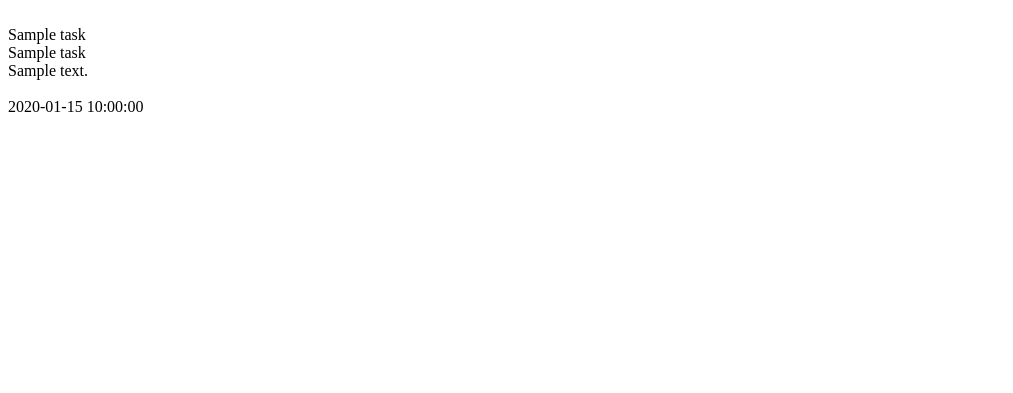
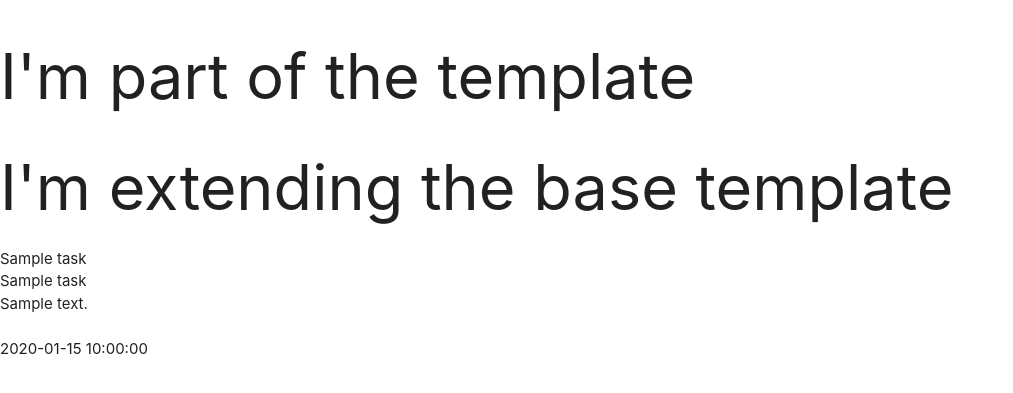
Before and after one commit to IuliiaKonovalova/t_m, a Flask app: page / in a window 1280 px wide. Shown: the top 393 px of the page, without its empty margins (0-1013 px from the left). Run offline with Flask 2, Linux system fonts and the light colour scheme; a database or web service that is not in the repository returns one stand-in record (values such as "Sample title"); some libraries are stand-ins or nearby versions.

Commit message:
Add nmaterialize and Static Files

```diff
--- /dev/null
+++ b/static/css/style.css
@@ -0,0 +1,3 @@
+body {
+  /* background-color: brown; */
+}
--- a/templates/base.html
+++ b/templates/base.html
@@ -0,0 +1,28 @@
+<!DOCTYPE html>
+<html lang="en">
+
+<head>
+  <meta charset="UTF-8">
+  <meta http-equiv="X-UA-Compatible" content="IE=edge">
+  <meta name="viewport" content="width=device-width, initial-scale=1.0">
+  <link rel="stylesheet" href="https://cdnjs.cloudflare.com/ajax/libs/font-awesome/6.0.0-beta3/css/all.min.css"
+    integrity="sha512-Fo3rlrZj/k7ujTnHg4CGR2D7kSs0v4LLanw2qksYuRlEzO+tcaEPQogQ0KaoGN26/zrn20ImR1DfuLWnOo7aBA=="
+    crossorigin="anonymous" referrerpolicy="no-referrer" type="text/css" />
+  <link rel="stylesheet" href="https://cdnjs.cloudflare.com/ajax/libs/materialize/1.0.0/css/materialize.min.css"
+    type="text/css">
+  <link rel="stylesheet" href="{{ url_for('static', filename='css/style.css') }}" type="text/css">
+  <title>Task Manager</title>
+</head>
+
+<body>
+  <h1>I'm part of the template</h1>
+  {% block content %}
+  {% endblock %}
+
+  <script src="https://code.jquery.com/jquery-3.5.1.min.js"
+    integrity="sha256-9/aliU8dGd2tb6OSsuzixeV4y/faTqgFtohetphbbj0=" crossorigin="anonymous"></script>
+  <script src="https://cdnjs.cloudflare.com/ajax/libs/materialize/1.0.0/js/materialize.min.js"></script>
+  <script src="{{ url_for('static', filename='js/script.js') }}"></script>
+</body>
+
+</html>
--- a/templates/tasks.html
+++ b/templates/tasks.html
@@ -1,14 +1,6 @@
-<!DOCTYPE html>
-<html lang="en">
-
-<head>
-  <meta charset="UTF-8">
-  <meta http-equiv="X-UA-Compatible" content="IE=edge">
-  <meta name="viewport" content="width=device-width, initial-scale=1.0">
-  <title>Task Manager</title>
-</head>
-<br>
-
+{% extends "base.html" %}
+{% block content %}
+<h1>I'm extending the base template</h1>
 {% for task in tasks %}
 
 {{ task.task_name }} <br>
@@ -18,6 +10,4 @@
 {{ task.due_date }} <br>
 
 {% endfor %}
-</body>
-
-</html>
+{% endblock %}
```
